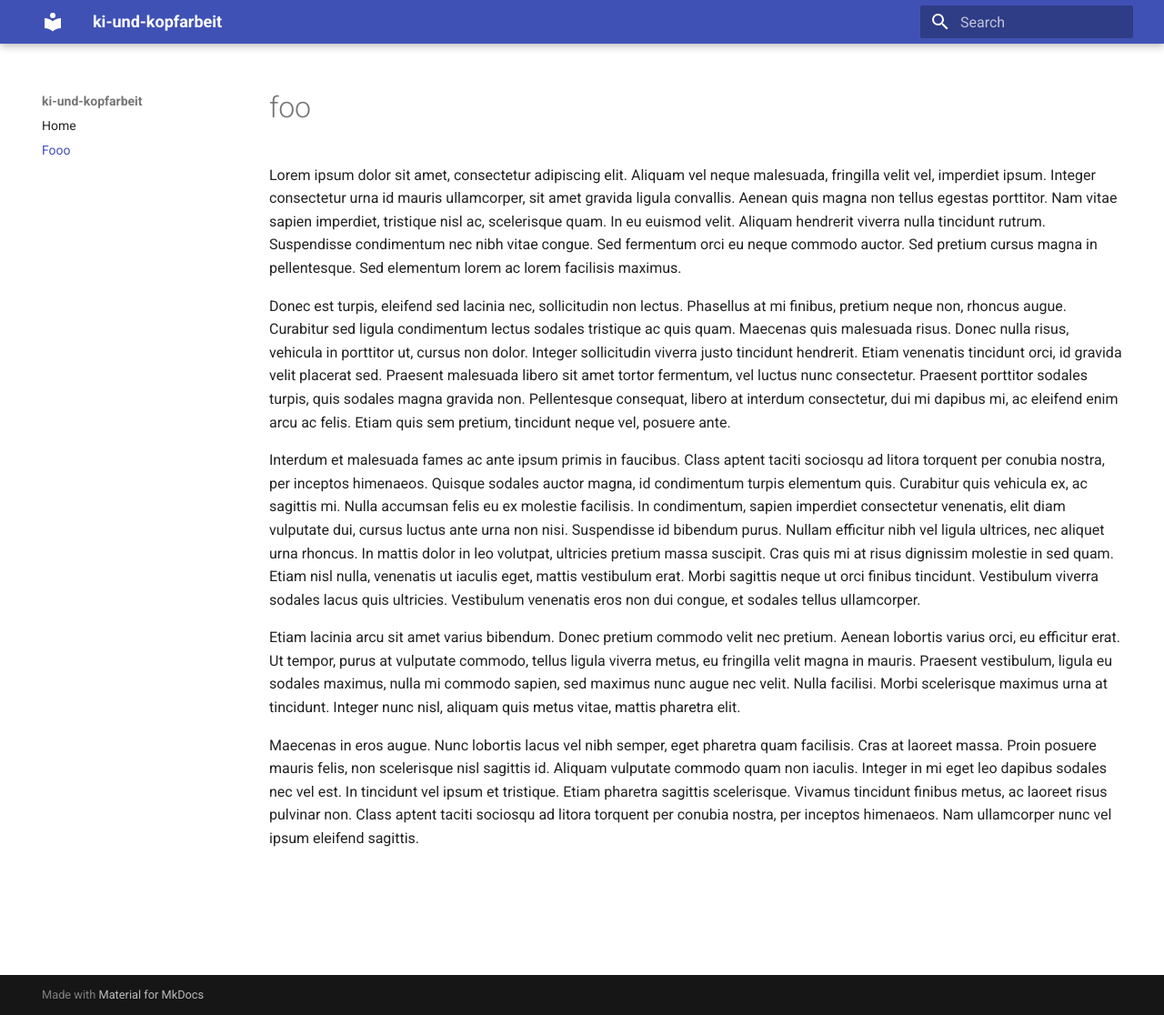
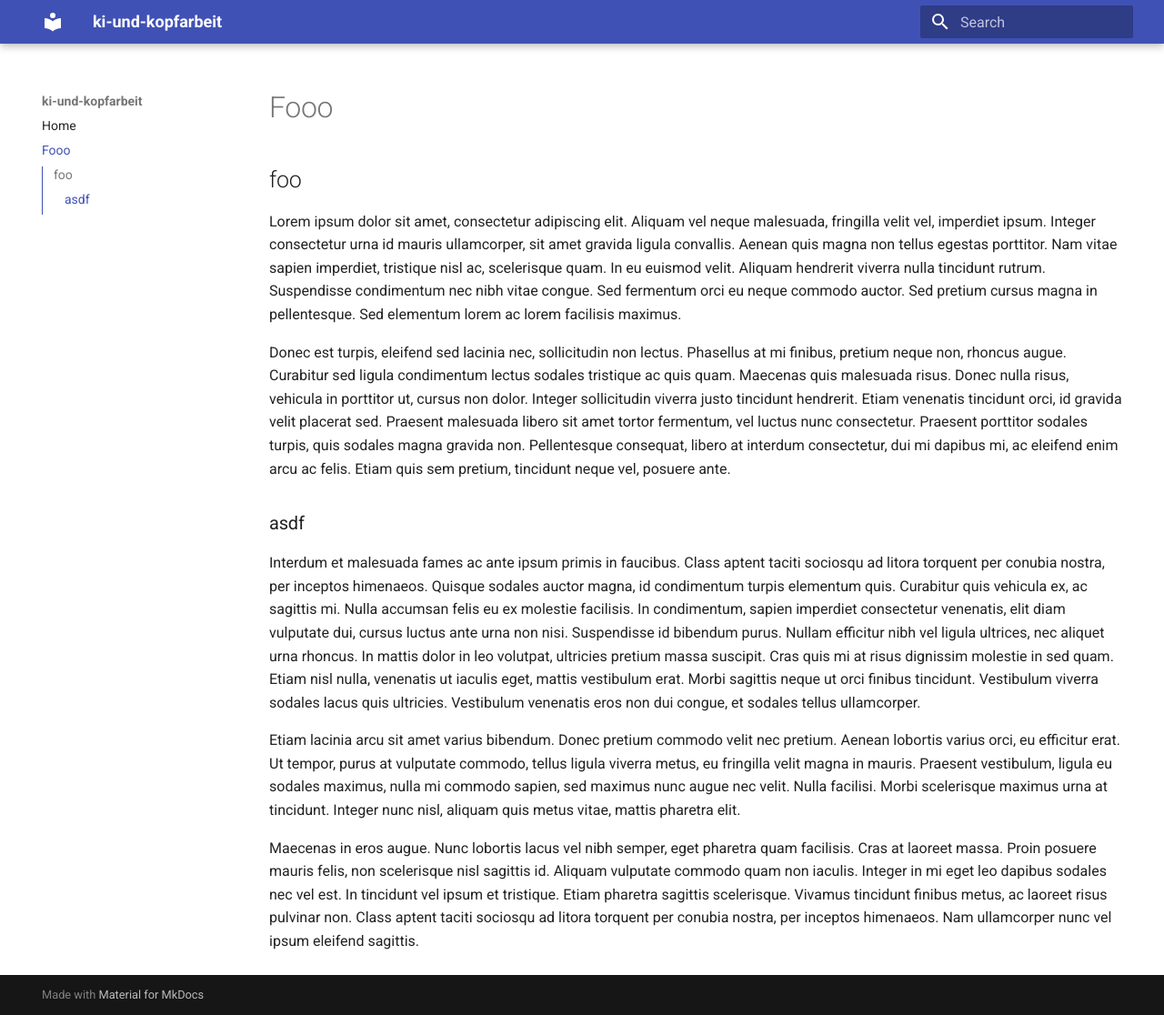
Before and after one commit to tenorix/ki-und-kopfarbeit-mk, an MkDocs documentation site: the page built from docs/foo.md, in a window 1280 px wide and 1116 px high. Shown: the whole window at 91% size. Built offline with MkDocs 1.6.1 and Material for MkDocs 9.7.7, drawn with Linux system fonts in a browser that asks for light colours.

Commit message:
Update foo.md

```diff
--- a/docs/foo.md
+++ b/docs/foo.md
@@ -1,8 +1,10 @@
-# foo
+## foo
 
 Lorem ipsum dolor sit amet, consectetur adipiscing elit. Aliquam vel neque malesuada, fringilla velit vel, imperdiet ipsum. Integer consectetur urna id mauris ullamcorper, sit amet gravida ligula convallis. Aenean quis magna non tellus egestas porttitor. Nam vitae sapien imperdiet, tristique nisl ac, scelerisque quam. In eu euismod velit. Aliquam hendrerit viverra nulla tincidunt rutrum. Suspendisse condimentum nec nibh vitae congue. Sed fermentum orci eu neque commodo auctor. Sed pretium cursus magna in pellentesque. Sed elementum lorem ac lorem facilisis maximus.
 
 Donec est turpis, eleifend sed lacinia nec, sollicitudin non lectus. Phasellus at mi finibus, pretium neque non, rhoncus augue. Curabitur sed ligula condimentum lectus sodales tristique ac quis quam. Maecenas quis malesuada risus. Donec nulla risus, vehicula in porttitor ut, cursus non dolor. Integer sollicitudin viverra justo tincidunt hendrerit. Etiam venenatis tincidunt orci, id gravida velit placerat sed. Praesent malesuada libero sit amet tortor fermentum, vel luctus nunc consectetur. Praesent porttitor sodales turpis, quis sodales magna gravida non. Pellentesque consequat, libero at interdum consectetur, dui mi dapibus mi, ac eleifend enim arcu ac felis. Etiam quis sem pretium, tincidunt neque vel, posuere ante.
+
+### asdf
 
 Interdum et malesuada fames ac ante ipsum primis in faucibus. Class aptent taciti sociosqu ad litora torquent per conubia nostra, per inceptos himenaeos. Quisque sodales auctor magna, id condimentum turpis elementum quis. Curabitur quis vehicula ex, ac sagittis mi. Nulla accumsan felis eu ex molestie facilisis. In condimentum, sapien imperdiet consectetur venenatis, elit diam vulputate dui, cursus luctus ante urna non nisi. Suspendisse id bibendum purus. Nullam efficitur nibh vel ligula ultrices, nec aliquet urna rhoncus. In mattis dolor in leo volutpat, ultricies pretium massa suscipit. Cras quis mi at risus dignissim molestie in sed quam. Etiam nisl nulla, venenatis ut iaculis eget, mattis vestibulum erat. Morbi sagittis neque ut orci finibus tincidunt. Vestibulum viverra sodales lacus quis ultricies. Vestibulum venenatis eros non dui congue, et sodales tellus ullamcorper.
 
```
